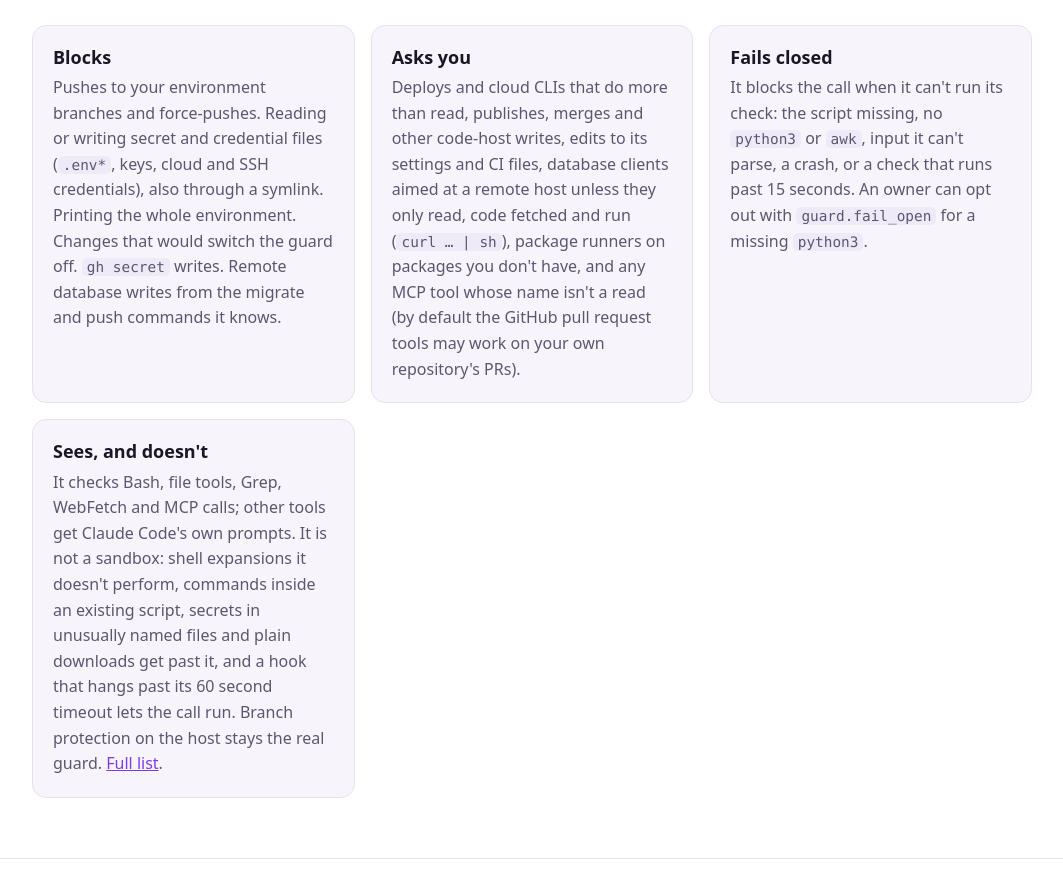
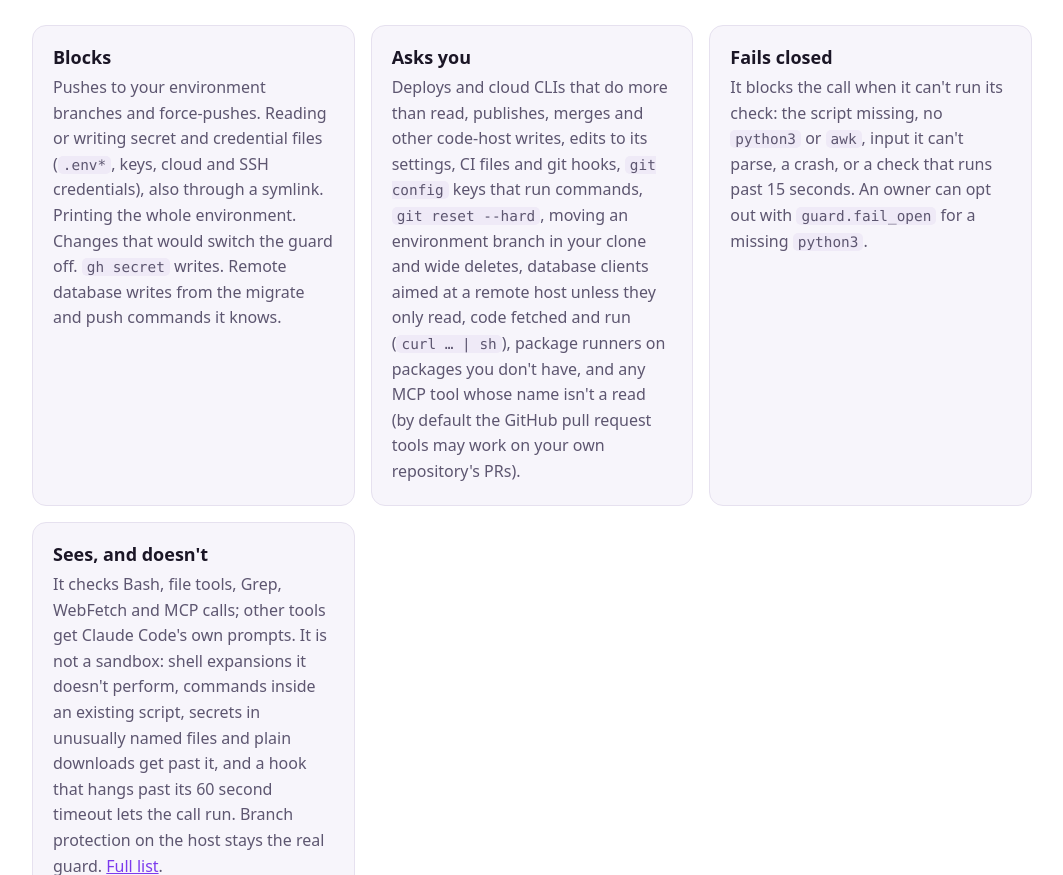
Before and after one commit to Antarsoft/morphness, a plain HTML site: page docs/index.html in a window 1280 px wide. Shown: the part 1195-2070 px from the top of the page, without its empty margins (108-1171 px from the left). Drawn offline with Linux system fonts and the light colour scheme; no server answers.

Commit message:
Bring the site's guard list in line with the README and GUARD.md

```diff
--- a/docs/index.html
+++ b/docs/index.html
@@ -252,7 +252,7 @@ footer p { margin: 6px 0; }
     <p class="sub"><code>scripts/guard.sh</code> runs as a Claude Code <code>PreToolUse</code> hook. It reads a Bash command the way the shell does (each command in a chain, inside <code>$(&hellip;)</code>, <code>bash -c</code>, <code>eval</code>, after <code>sudo</code> and other wrappers), then lets the call through, asks you, or blocks it and tells the agent why. A block has no switch.</p>
     <div class="grid">
       <div class="card"><h3>Blocks</h3><p>Pushes to your environment branches and force-pushes. Reading or writing secret and credential files (<code>.env*</code>, keys, cloud and SSH credentials), also through a symlink. Printing the whole environment. Changes that would switch the guard off. <code>gh secret</code> writes. Remote database writes from the migrate and push commands it knows.</p></div>
-      <div class="card"><h3>Asks you</h3><p>Deploys and cloud CLIs that do more than read, publishes, merges and other code-host writes, edits to its settings and CI files, database clients aimed at a remote host unless they only read, code fetched and run (<code>curl &hellip; | sh</code>), package runners on packages you don't have, and any MCP tool whose name isn't a read (by default the GitHub pull request tools may work on your own repository's PRs).</p></div>
+      <div class="card"><h3>Asks you</h3><p>Deploys and cloud CLIs that do more than read, publishes, merges and other code-host writes, edits to its settings, CI files and git hooks, <code>git config</code> keys that run commands, <code>git reset --hard</code>, moving an environment branch in your clone and wide deletes, database clients aimed at a remote host unless they only read, code fetched and run (<code>curl &hellip; | sh</code>), package runners on packages you don't have, and any MCP tool whose name isn't a read (by default the GitHub pull request tools may work on your own repository's PRs).</p></div>
       <div class="card"><h3>Fails closed</h3><p>It blocks the call when it can't run its check: the script missing, no <code>python3</code> or <code>awk</code>, input it can't parse, a crash, or a check that runs past 15 seconds. An owner can opt out with <code>guard.fail_open</code> for a missing <code>python3</code>.</p></div>
       <div class="card"><h3>Sees, and doesn't</h3><p>It checks Bash, file tools, Grep, WebFetch and MCP calls; other tools get Claude Code's own prompts. It is not a sandbox: shell expansions it doesn't perform, commands inside an existing script, secrets in unusually named files and plain downloads get past it, and a hook that hangs past its 60 second timeout lets the call run. Branch protection on the host stays the real guard. <a href="https://github.com/antarsoft/morphness/blob/main/template/harness/GUARD.md">Full list</a>.</p></div>
     </div>
```
Also changed, not shown: 4 other files.
